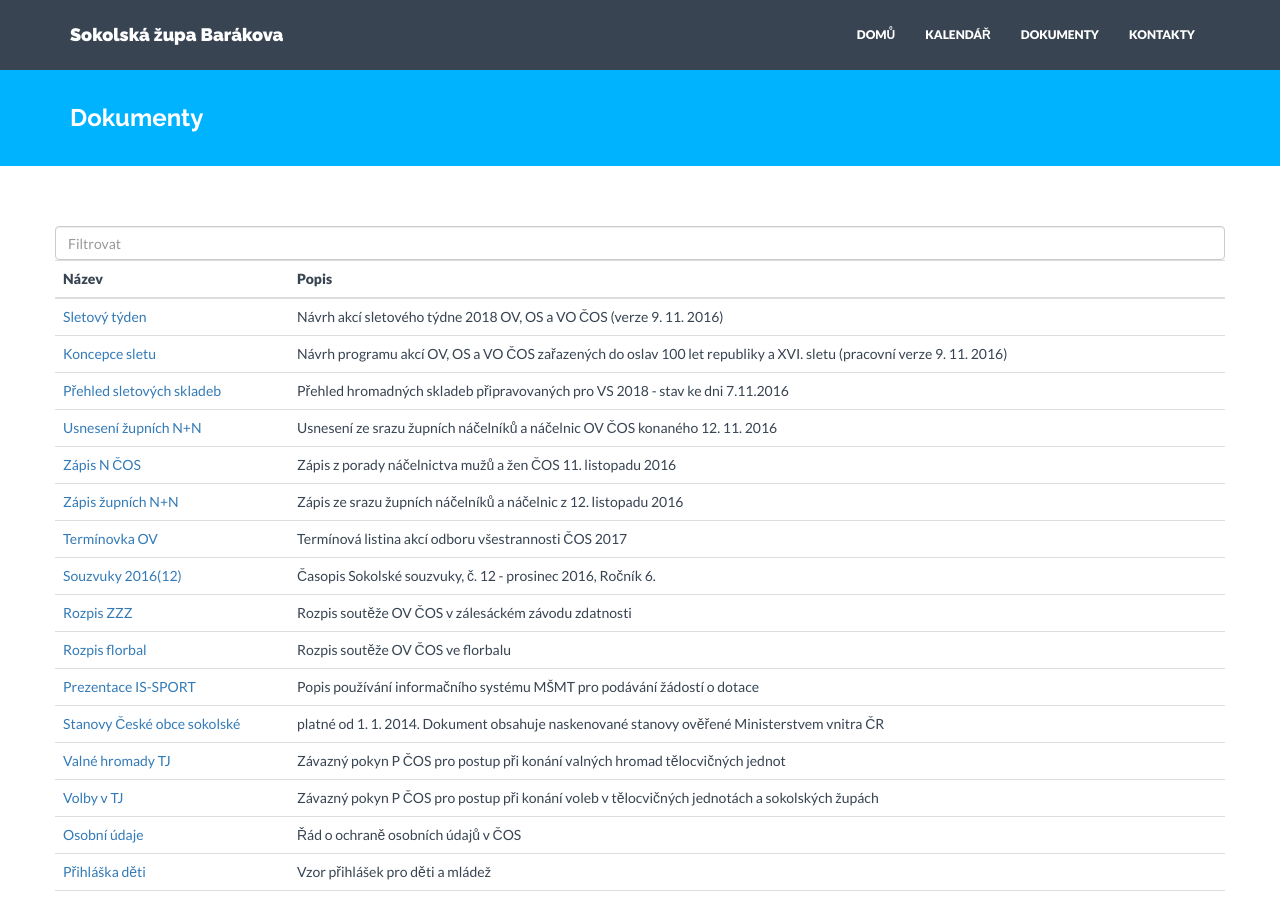
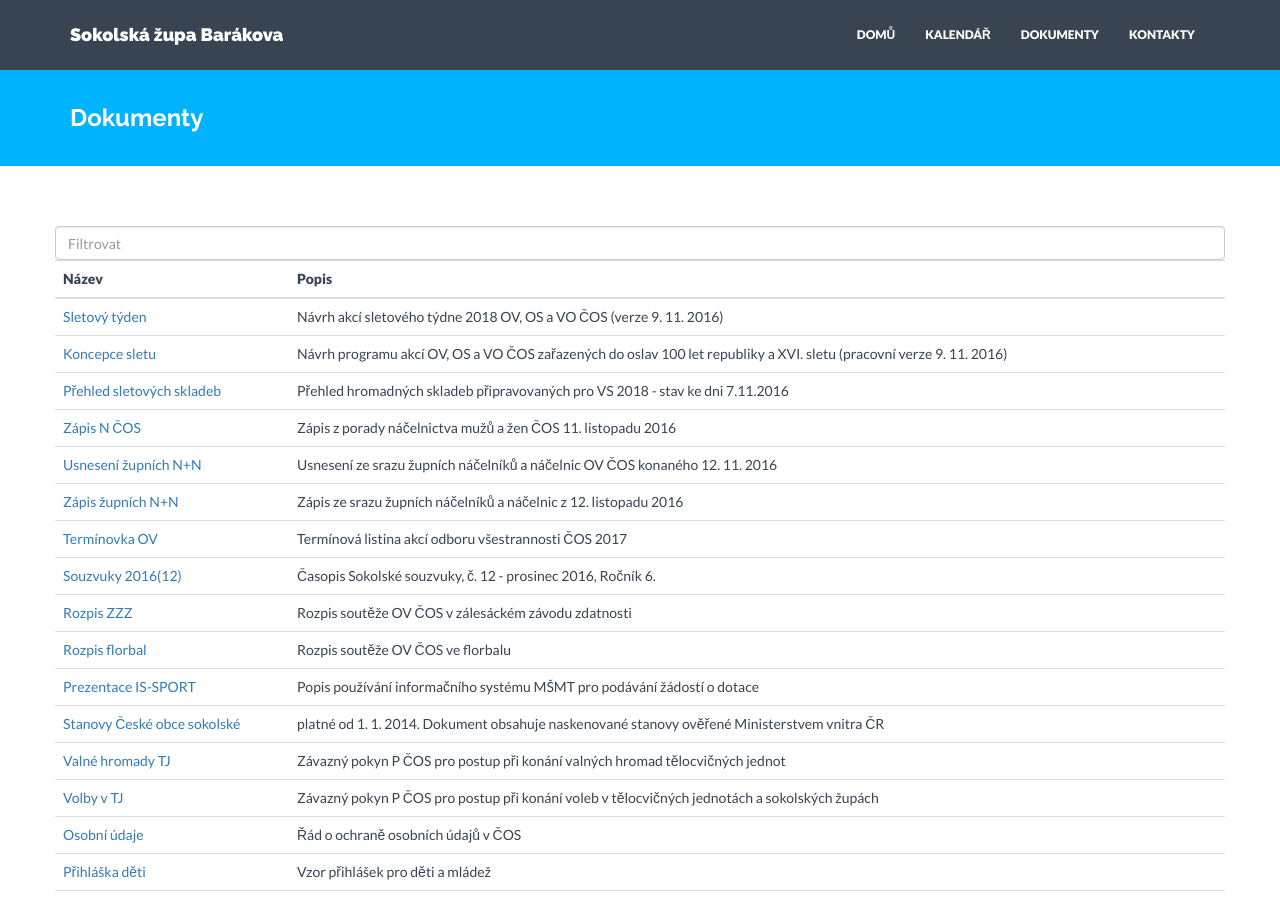
Before and after one commit to milanhybner/zbarakova.cz, a Jekyll site: the page built from dokumenty.md, in a window 1280 px wide and 900 px high. Built offline with Jekyll 4.4.1, drawn with Linux system fonts in a browser that asks for light colours; nearby versions of some CDN libraries; some of the changed lines change nothing that is shown.

Commit message:
upraveno pořadí dokumentů

```diff
--- a/_data/dokumenty.yaml
+++ b/_data/dokumenty.yaml
@@ -10,13 +10,13 @@
   url: https://drive.google.com/open?id=0B0w6gDorCVUkSTVfRmdsVVVQS0pBRGFobFBSc3F2Z2Z2Sml3
   popis: Přehled hromadných skladeb připravovaných pro VS 2018 - stav ke dni 7.11.2016
 
+- nazev: Zápis N ČOS
+  url: https://drive.google.com/open?id=0B0w6gDorCVUkaEticWtoM0JWYnFrQUxDSl9WQjI3RTY2dkM0
+  popis: Zápis z porady náčelnictva mužů a žen ČOS 11. listopadu 2016
+
 - nazev: Usnesení župních N+N
   url: https://drive.google.com/open?id=0B0w6gDorCVUkVDR0ZUc4Nks3aV9mdzJMVFZHWngtalY0YWpz
   popis: Usnesení ze srazu župních náčelníků a náčelnic OV ČOS konaného 12. 11. 2016
-
-- nazev: Zápis N ČOS
-  url: https://drive.google.com/open?id=0B0w6gDorCVUkaEticWtoM0JWYnFrQUxDSl9WQjI3RTY2dkM0
-  popis: Zápis z porady náčelnictva mužů a žen ČOS 11. listopadu 2016
 
 - nazev: Zápis župních N+N
   url: https://drive.google.com/open?id=0B0w6gDorCVUkRG9qWnZscVc0QnNENTNzRlo5YUxoUFNzRnNj
```
